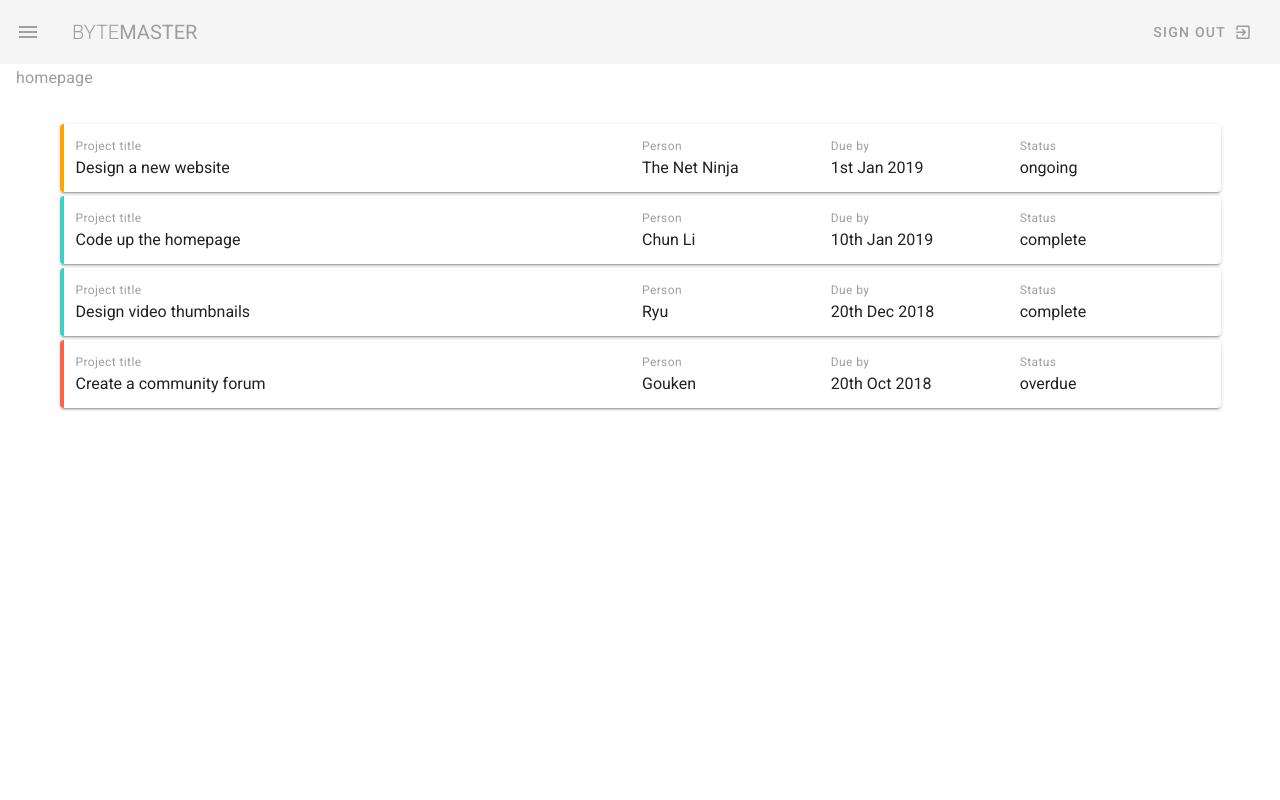
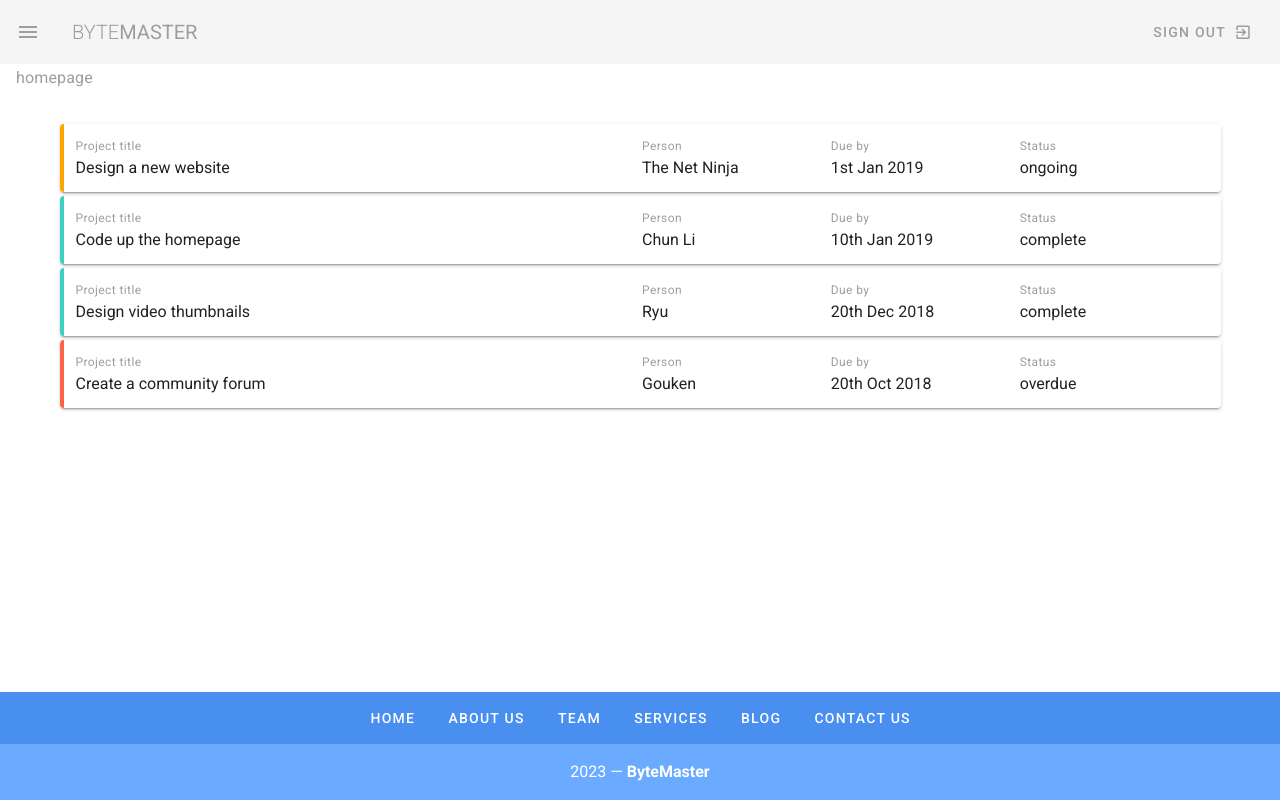
Before and after one commit to JoseHenriquePatrocinio/vuetify, a Vue app: page / in a window 1280 px wide. Built offline with nearby package versions, Linux system fonts and the light colour scheme.

Commit message:
footer component

```diff
--- a/src/App.vue
+++ b/src/App.vue
@@ -1,18 +1,23 @@
 <template>
   <v-app>
     <NavbarComp />
+
     <v-main class="mx-4 mb-4">
       <router-view />
     </v-main>
+
+    <FooterComp />
   </v-app>
 </template>
 
 <script>
 import NavbarComp from '@/components/NavbarComp.vue'
+import FooterComp from '@/components/FooterComp.vue'
 export default {
   name: 'App',
   components: {
-    NavbarComp
+    NavbarComp,
+    FooterComp
   },
   data: () => ({
 
--- /dev/null
+++ b/src/components/FooterComp.vue
@@ -0,0 +1,28 @@
+<template>
+    <v-footer color="primary lighten-1" padless>
+        <v-row justify="center" no-gutters>
+            <v-btn v-for="link in links" :key="link" color="white" text rounded class="my-2">
+                {{ link }}
+            </v-btn>
+            <v-col class="primary lighten-2 py-4 text-center white--text" cols="12">
+                {{ new Date().getFullYear() }} — <strong>ByteMaster</strong>
+            </v-col>
+        </v-row>
+    </v-footer>
+</template>
+
+<script>
+export default {
+    name: "FooterComp",
+    data: () => ({
+        links: [
+            'Home',
+            'About Us',
+            'Team',
+            'Services',
+            'Blog',
+            'Contact Us',
+        ],
+    }),
+}
+</script>
```
